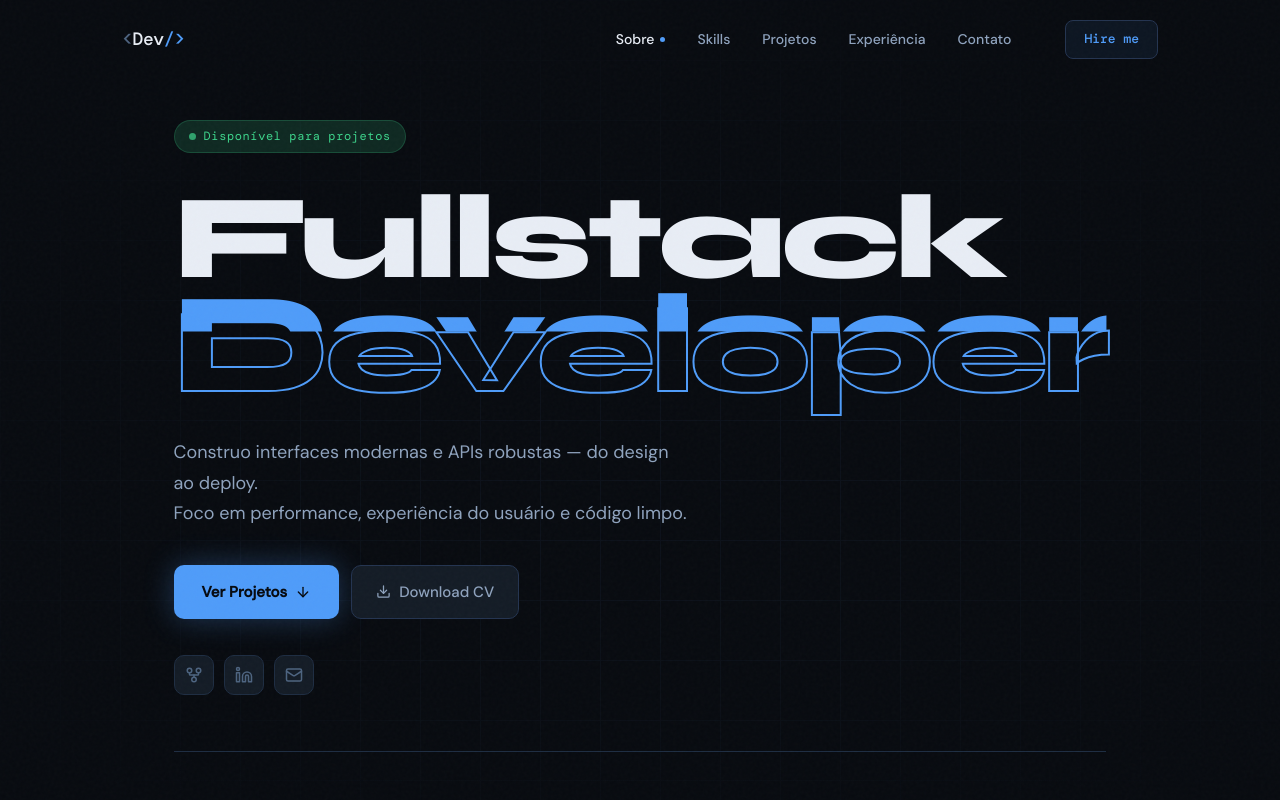
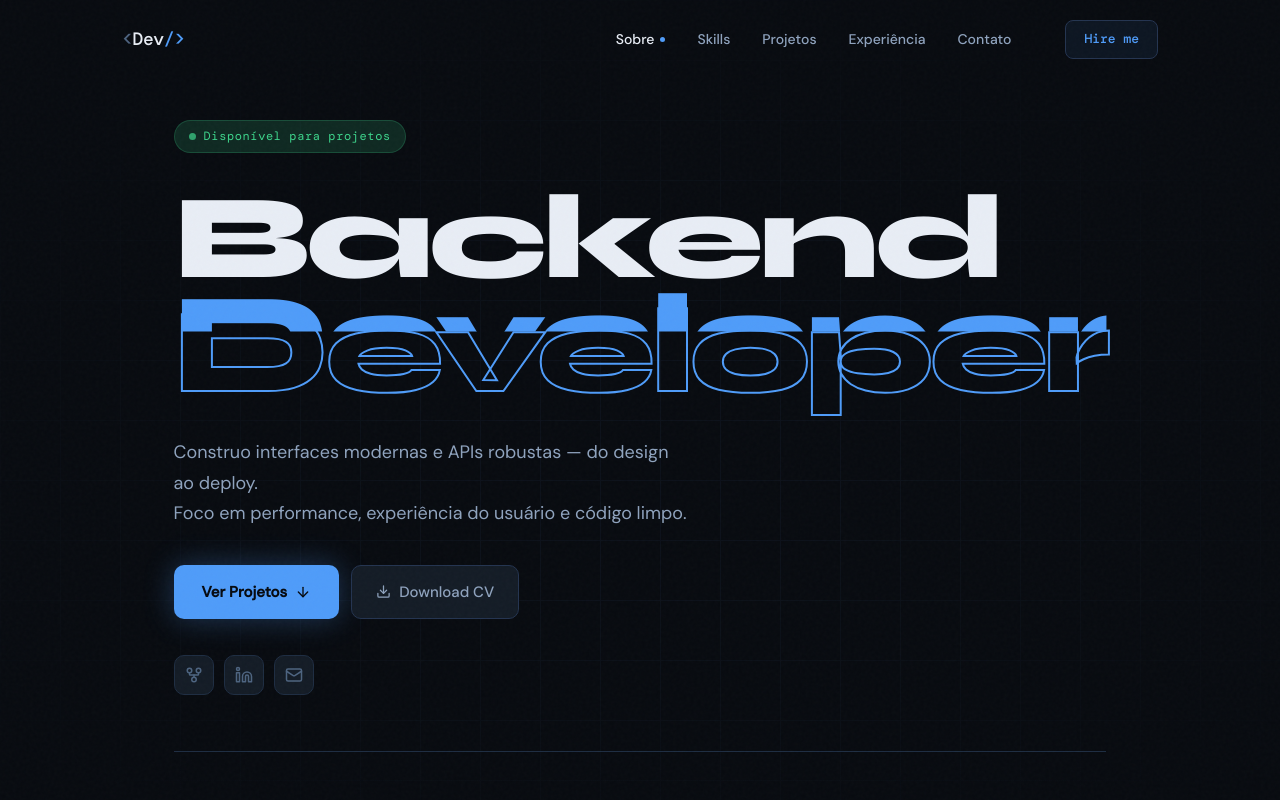
Before and after one commit to ViniciusR1/MePortfolio, a React (Vite) app: page / in a window 1280 px wide. Shown: the top 800 px of the page. Built offline with nearby package versions, Linux system fonts and the light colour scheme; a web font is replaced by a local one.

Commit message:
pequena mudança no arquivo do portfolio

```diff
--- a/index.html
+++ b/index.html
@@ -5,7 +5,7 @@
     <link rel="icon" type="image/svg+xml" href="/vite.svg" />
     <meta name="viewport" content="width=device-width, initial-scale=1.0" />
     <title>Dev Portfolio | Backend Developer</title>
-    <meta name="description" content="Portfólio de desenvolvedor backend, mas com pouca experiencia em fullstack — React, Node.js, TypeScript e mais." />
+    <meta name="description" content="Portfólio de desenvolvedor backend, mas com p experiencia em fullstack — React, Node.js, TypeScript e mais." />
   </head>
   <body>
     <div id="root"></div>
--- a/src/components/Hero.jsx
+++ b/src/components/Hero.jsx
@@ -27,7 +27,7 @@ export default function Hero() {
           <span>Disponível para projetos</span>
         </motion.div>
         <motion.h1 className={styles.title} {...fadeUp(0.2)}>
-          Fullstack
+          Backend
           <br />
           <span className={styles.titleAccent}>Developer</span>
         </motion.h1>
```
